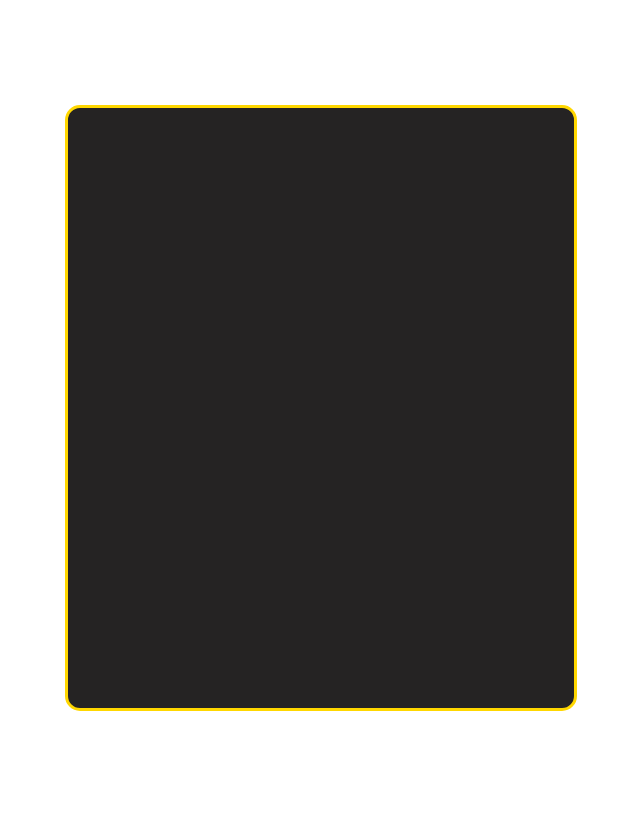
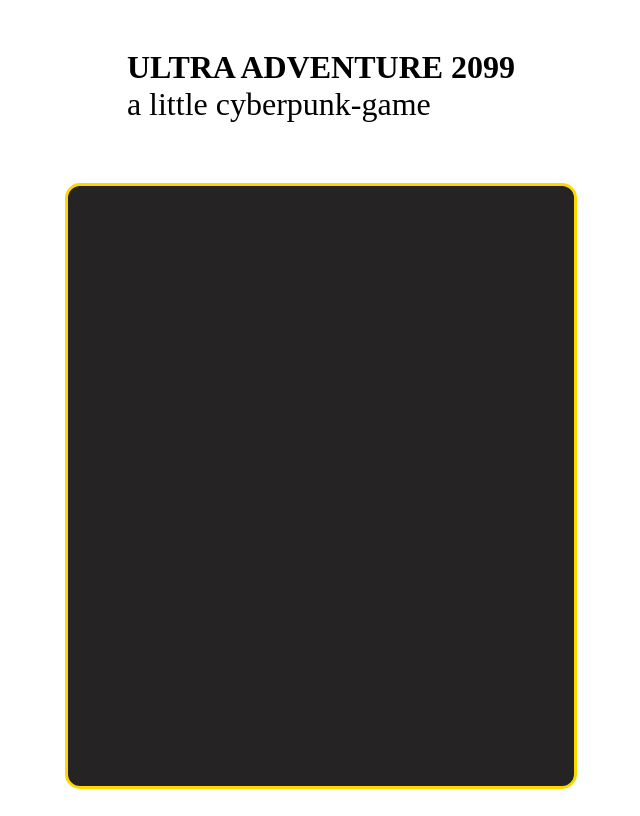
Before and after one commit to poopy2121/text-adventure-js--ben, a plain HTML site: page index.html in a window 1280 px wide. Shown: the whole page, without its empty margins (319-959 px from the left). Drawn offline with Linux system fonts and the light colour scheme.

Commit message:
added heading

```diff
--- a/index.html
+++ b/index.html
@@ -7,6 +7,8 @@
     <link rel="stylesheet" href="style.css">
 </head>
 <body>
+
+    <h1>ULTRA ADVENTURE 2099 <br><span>a little cyberpunk-game</span></h1>
 
     <div id="game-container">
 
--- a/style.css
+++ b/style.css
@@ -2,6 +2,10 @@ body {
     display: grid;
     place-items: center;
     height: 100vh;
+}
+
+span {
+    font-weight: 100;
 }
 #game-container {
     border: solid gold;
```
